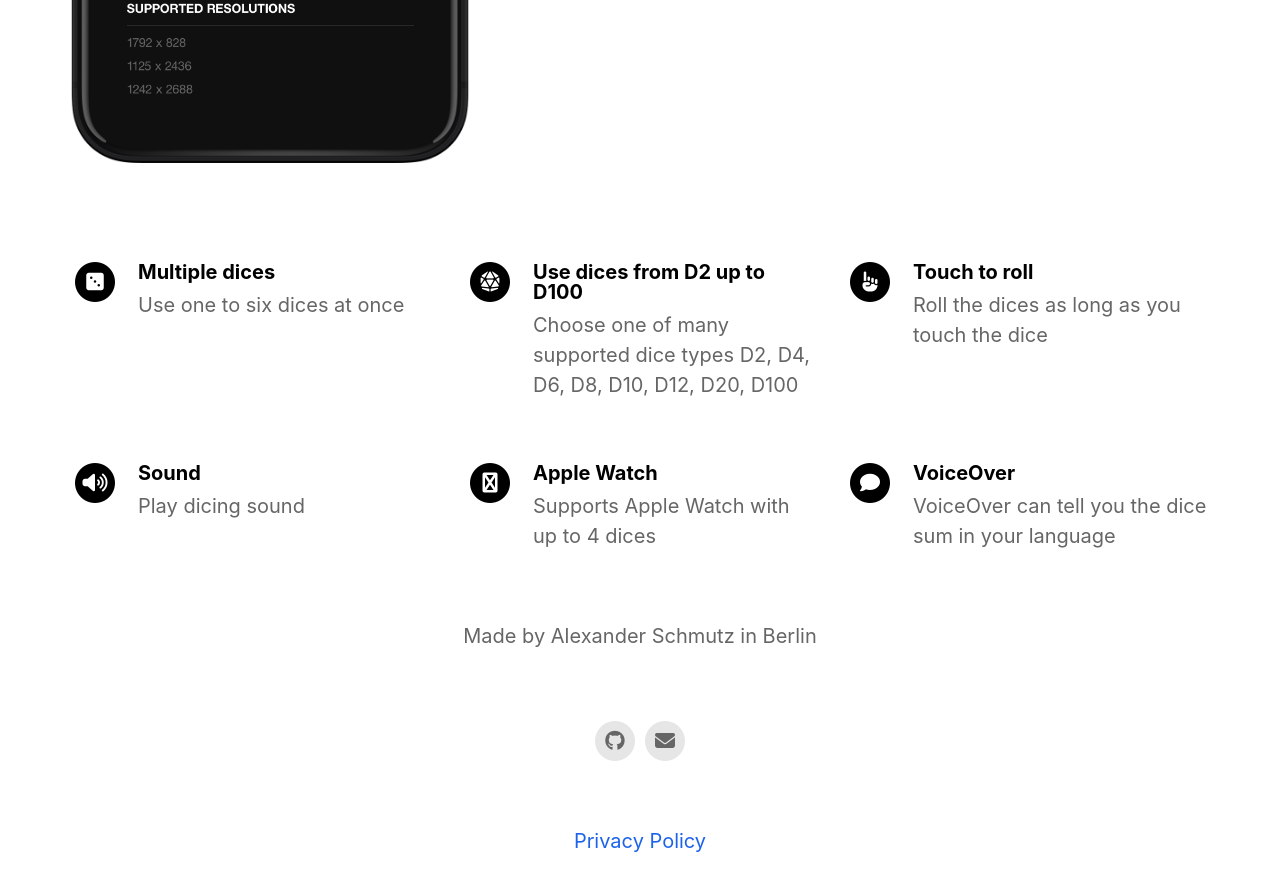
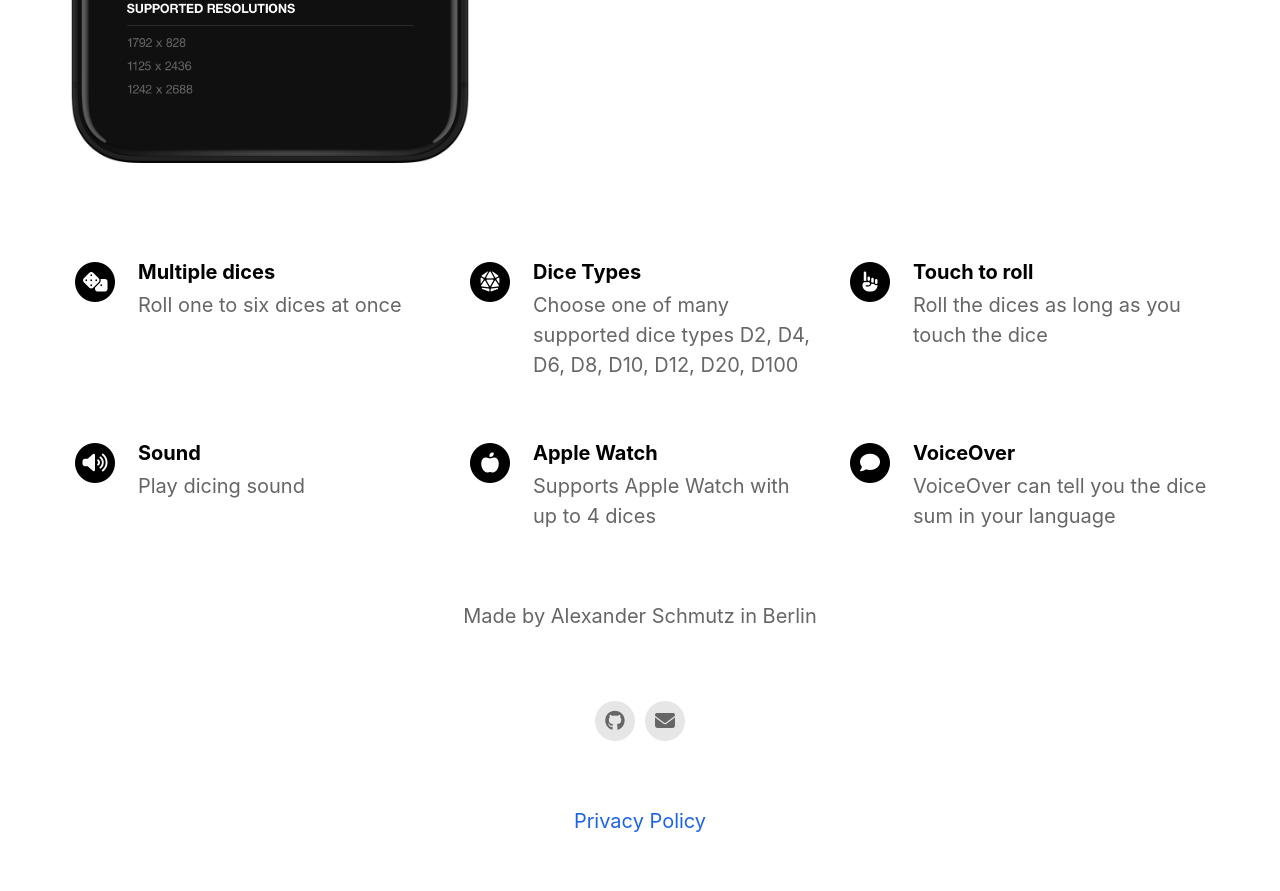
Before and after one commit to alschmut/EasyDice-Web, a Jekyll site: the page built from index.html, in a window 1280 px wide and 900 px high, scrolled down 822 px. Shown: the top 891 px of the window. Built offline with Jekyll 4.4.1, drawn with Linux system fonts in a browser that asks for light colours; nearby versions of some CDN libraries.

Commit message:
Update features

```diff
--- a/_config.yml
+++ b/_config.yml
@@ -37,10 +37,10 @@ mastodon_link                             :
 features                                  :
 
   - title                                 : Multiple dices
-    description                           : Use one to six dices at once
-    fontawesome_icon_name                 : dice-three
+    description                           : Roll one to six dices at once
+    fontawesome_icon_name                 : dice
 
-  - title                                 : Use dices from D2 up to D100
+  - title                                 : Dice Types
     description                           : Choose one of many supported dice types D2, D4, D6, D8, D10, D12, D20, D100
     fontawesome_icon_name                 : dice-d20
 
@@ -54,7 +54,7 @@ features                                  :
 
   - title                                 : Apple Watch
     description                           : Supports Apple Watch with up to 4 dices
-    fontawesome_icon_name                 : apple
+    fontawesome_icon_name                 : apple-whole
 
   - title                                 : VoiceOver
     description                           : VoiceOver can tell you the dice sum in your language
```
